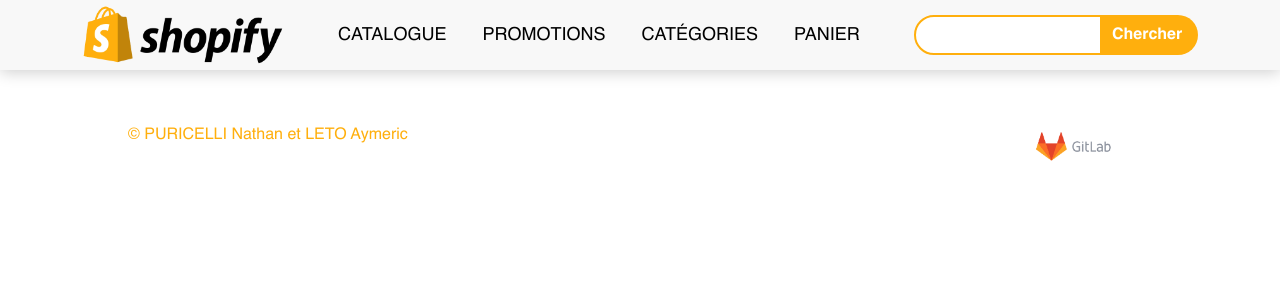
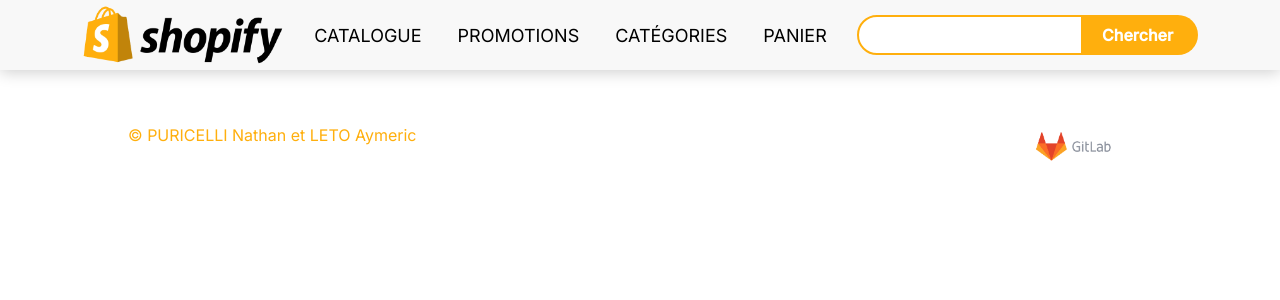
Before and after one commit to NathanPuricelli/BoutiquePHP, a PHP site: page /View/gabarit.php in a window 1280 px wide. Shown: the top 300 px of the page. Run offline with PHP 8.4, Linux system fonts and the light colour scheme; the template is opened without the code that fills it, so the values that code supplies are empty.

Commit message:
Ajout de police Google Fonts

```diff
--- a/View/gabarit.php
+++ b/View/gabarit.php
@@ -4,6 +4,11 @@
         <meta charset="UTF-8" />
         <link href="https://cdn.jsdelivr.net/npm/bootstrap@5.1.3/dist/css/bootstrap.min.css" rel="stylesheet"
         integrity="sha384-1BmE4kWBq78iYhFldvKuhfTAU6auU8tT94WrHftjDbrCEXSU1oBoqyl2QvZ6jIW3" crossorigin="anonymous">
+        <!-- Implémentation des Fonts Google -->
+        <link rel="preconnect" href="https://fonts.googleapis.com">
+        <link rel="preconnect" href="https://fonts.gstatic.com" crossorigin>
+        <link href="https://fonts.googleapis.com/css2?family=Inter:wght@400;500&display=swap" rel="stylesheet">
+
         <link rel="stylesheet" href="assets/css/style.css" />
         <title><?= $titre ?></title>
     </head>
--- a/assets/css/style.css
+++ b/assets/css/style.css
@@ -8,7 +8,7 @@
 
 body {
     background: rgb(255, 255, 255);
-    font-family: "Helvetica", sans-serif;
+    font-family: "Inter", sans-serif;
     color: #444444;
 }
 
@@ -134,7 +134,7 @@ a  {
 }
 
 .btn1 {
-    margin: 5px;
+    margin: 8px;
 
     height: 45px;
     width: auto;
```
